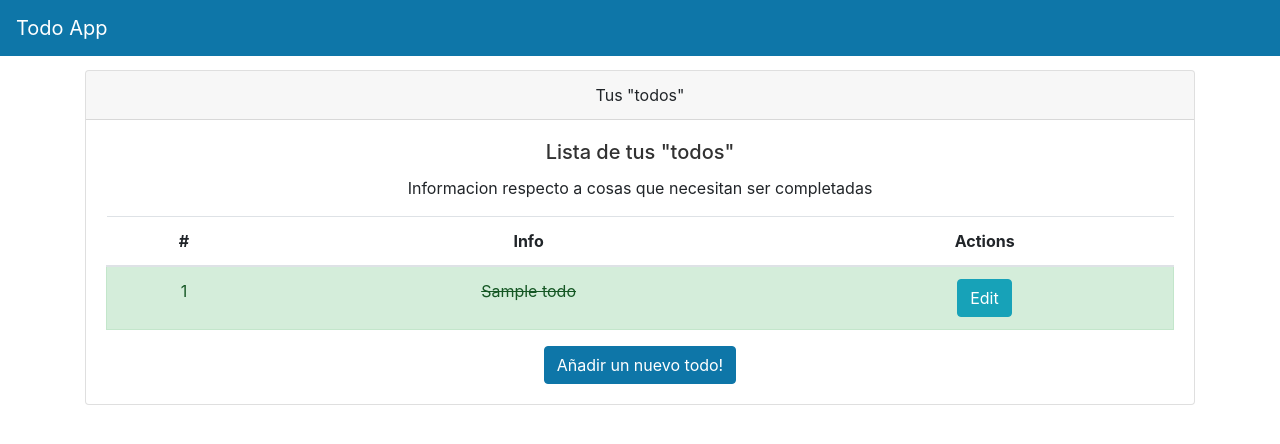
After one commit to augustoreyesdelgado/TodoAPP---FastAPI, a FastAPI app: template templates/todo.html in a window 1280 px wide. The commit adds this page. Shown: the top 444 px of the page. Run offline with FastAPI, Linux system fonts and the light colour scheme; the template is opened without the code that fills it: most values are stand-ins (such as "Sample title", 1, 10 or a date in 2020); parts of the project's set-up code (start-up, migrations or seed data) failed here and were passed over.

Commit message:
Se agrego barra de navegacion

```diff
--- a/static/js/base.js
+++ b/static/js/base.js
@@ -176,7 +176,7 @@
             const data = Object.fromEntries(formData.entries());
 
             if (data.password !== data.password2) {
-                alert("Passwords do not match");
+                alert("Passwords do not match11");
                 return;
             }
 
@@ -189,7 +189,7 @@
                 phone_number: data.phone_number,
                 password: data.password
             };
-
+            //alert(payload.email+" "+payload.username+" "+payload.first_name+" "+payload.last_name+" "+payload.role+" "+payload.phone_number);
             try {
                 const response = await fetch('/auth', {
                     method: 'POST',
@@ -204,10 +204,10 @@
                 } else {
                     // Handle error
                     const errorData = await response.json();
-                    alert(`Error: ${errorData.message}`);
+                    alert(`Error2: ${errorData.message}`);
                 }
             } catch (error) {
-                console.error('Error:', error);
+                console.error('Error:3', error);
                 alert('An error occurred. Please try again.');
             }
         });
--- a/templates/layout.html
+++ b/templates/layout.html
@@ -8,8 +8,15 @@
     <title>TodoAPP</title>
 </head>
 <body>
+
+    {% include 'navbar.html' %}
+
     {% block content %}
 
     {% endblock %}
+    <script src="{{ url_for('static', path='/js/jquery-slim.js') }}"></script>
+    <script src="{{ url_for('static', path='/js/popper.js') }}"></script>
+    <script src="{{ url_for('static', path='/js/bootstrap.js') }}"></script>
+    <script src="{{ url_for('static', path='/js/base.js') }}" defer></script>
 </body>
 </html>
--- /dev/null
+++ b/templates/navbar.html
@@ -0,0 +1,26 @@
+<div>
+    <nav class="navbar navbar-expand-md navbar-dark main-color fixed-top">
+        <a class="navbar-brand" href="#">Todo App</a>
+        <button class="navbar-toggler" type="button" data-toggle="collapse" data-target="#navbarNav" aria-controls="navbarNav" aria-expanded="false" aria-label="Toggle navigation">
+            <span class="navbar-toggler-icon"></span>
+        </button>
+        <div class="collapse navbar-collapse" id="navbarNav">
+            <ul class="navbar-nav">
+                {% if user %}
+                <li class="nav-item active">
+                    <a class="nav-link" href="/todos/todo-page">Home</a>
+                </li>
+                {% endif %}
+            </ul>
+
+            <ul class="navbar-nav ml-auto">
+                {% if user %}
+                <li class="nav-item m-1">
+                    <a type="button" class="btn btn-outline-light text-white" onclick="logout()">Logout</a>
+                </li>
+                {% endif %}
+            </ul>
+
+        </div>
+    </nav>
+</div>
--- /dev/null
+++ b/templates/todo.html
@@ -0,0 +1,52 @@
+{% include 'layout.html' %}
+<div class="container">
+    <div class="card text-center">
+        <div class="card-header">
+            Tus "todos"
+        </div>
+        <div class="card-body">
+            <h5 class="card-title">
+                Lista de tus "todos"
+            </h5>
+            <p class="card-text">
+                Informacion respecto a cosas que necesitan ser completadas
+            </p>
+
+            <table class="table table-hover">
+                <thead>
+                    <tr>
+                        <th scope="col">#</th>
+                        <th scope="col">Info</th>
+                        <th scope="col">Actions</th>
+                    </tr>
+                </thead>
+                <tbody>
+                    {% for todo in todos %}
+                    {% if todo.complete == False %}
+                    <tr>
+                        <td>{{loop.index}}</td>
+                        <td>{{todo.title}}</td>
+                        <td>
+                            <button onclick="window.location.href='edit-todo-page/{{todo.id}}'" type="button" class="btn btn-info">
+                                Edit
+                            </button>
+                        </td>
+                    </tr>
+                    {% else %}
+                    <tr class="pointer alert alert-success">
+                        <td>{{loop.index}}</td>
+                        <td class="strike-through-td">{{todo.title}}</td>
+                        <td>
+                            <button onclick="window.location.href='edit-todo-page/{{todo.id}}'" type="button" class="btn btn-info">
+                                Edit
+                            </button>
+                        </td>
+                    </tr>
+                    {% endif %}
+                    {% endfor %}
+                </tbody>
+            </table>
+            <a href="add-todo-page" class="btn btn-primary">Añadir un nuevo todo!</a>
+        </div>
+    </div>
+</div>
```
Also changed, not shown: routers/todos.py (+29 -1 lines), templates/register.html (+6 -1 lines).
